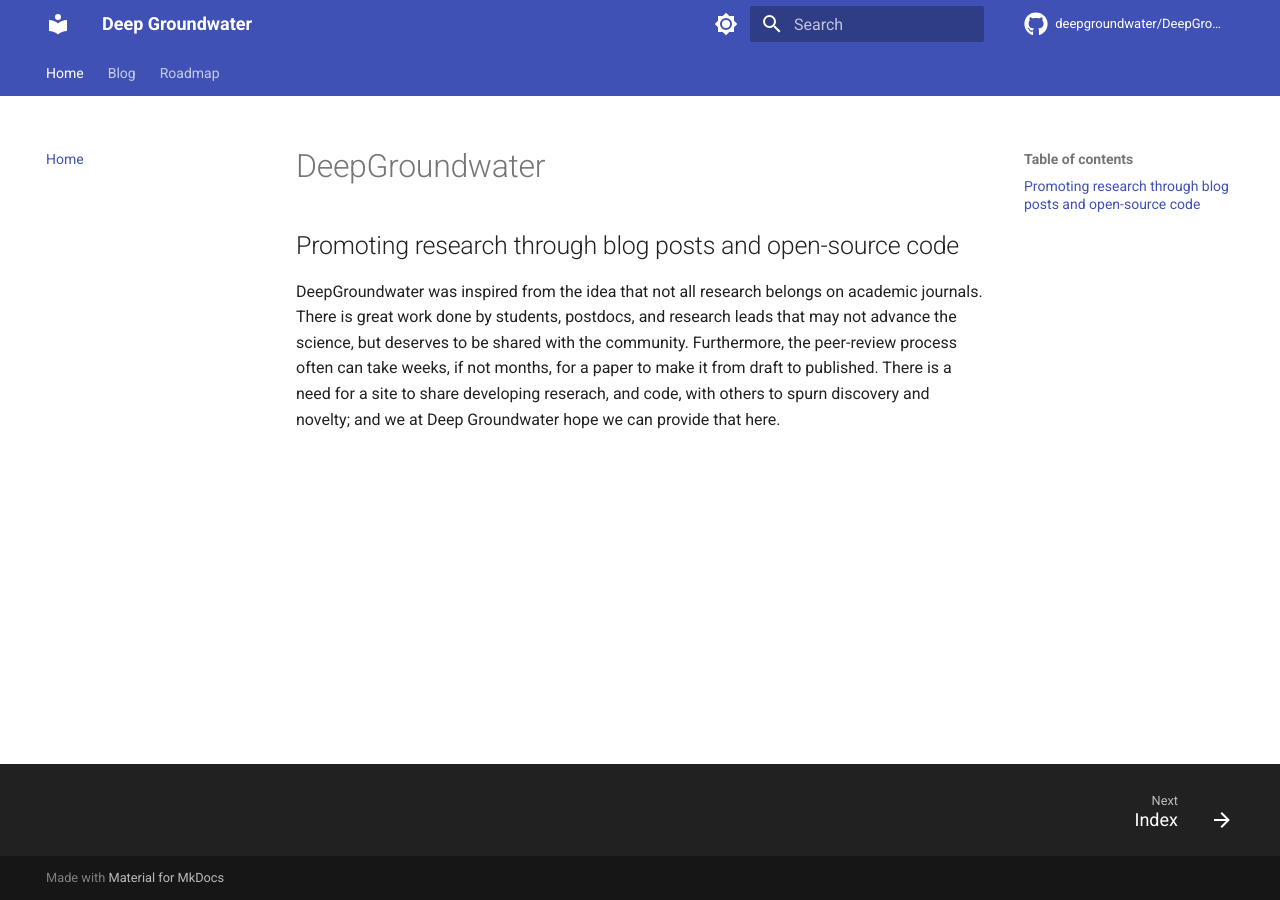
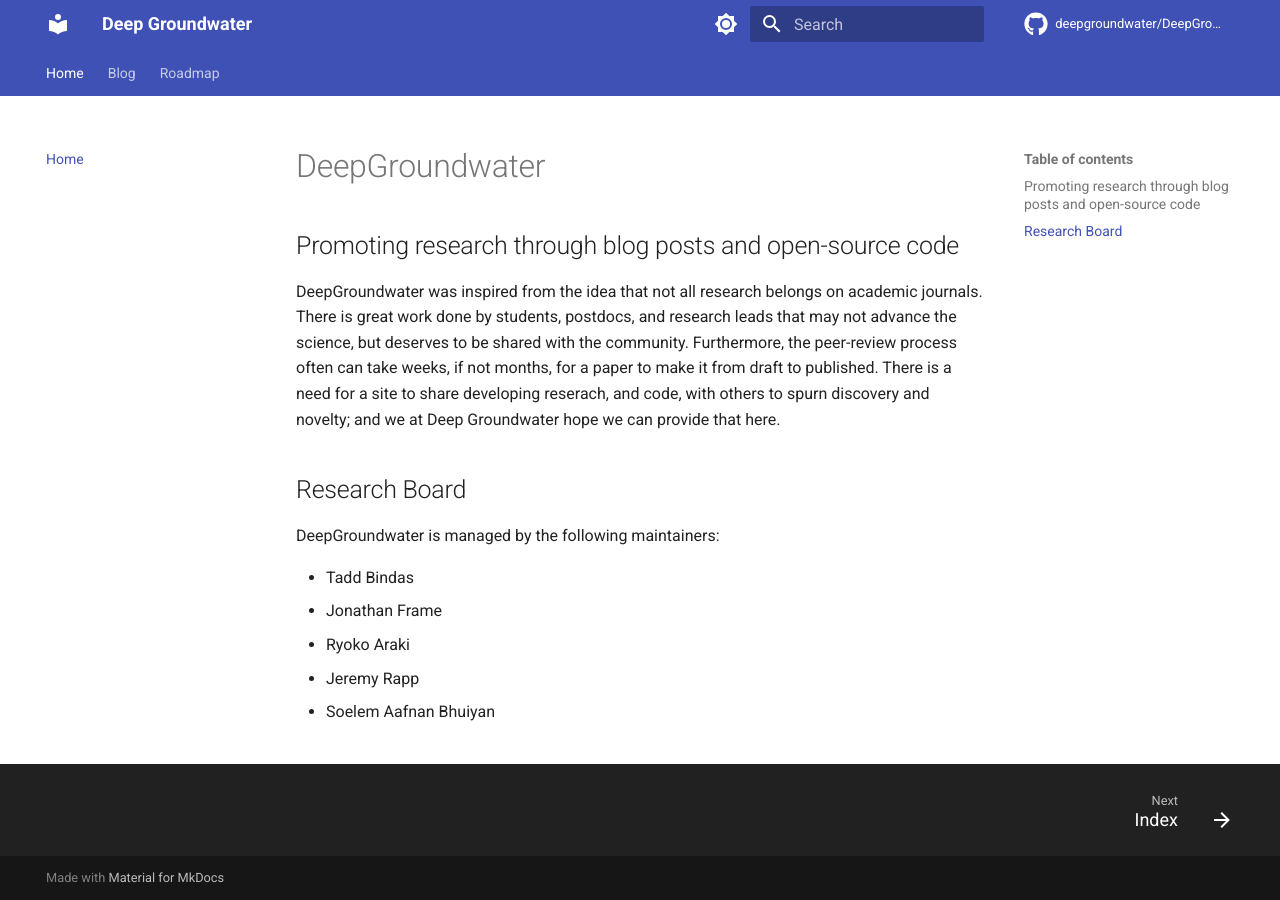
Before and after one commit to taddyb/DeepGroundwater.github.io, an MkDocs documentation site: the page built from docs/index.md, in a window 1280 px wide. Built offline with MkDocs 1.6.1 and Material for MkDocs 9.7.7, drawn with Linux system fonts in a browser that asks for light colours; comment, search, counter and statistics services are not loaded.

Commit message:
added empty AGU blog and board

```diff
--- a/docs/index.md
+++ b/docs/index.md
@@ -3,3 +3,13 @@
 ## Promoting research through blog posts and open-source code
 
 DeepGroundwater was inspired from the idea that not all research belongs on academic journals. There is great work done by students, postdocs, and research leads that may not advance the science, but deserves to be shared with the community. Furthermore, the peer-review process often can take weeks, if not months, for a paper to make it from draft to published. There is a need for a site to share developing reserach, and code, with others to spurn discovery and novelty; and we at Deep Groundwater hope we can provide that here.
+
+## Research Board
+
+DeepGroundwater is managed by the following maintainers:
+
+- Tadd Bindas
+- Jonathan Frame
+- Ryoko Araki
+- Jeremy Rapp
+- Soelem Aafnan Bhuiyan
```
Also changed, not shown: 1 other file.
